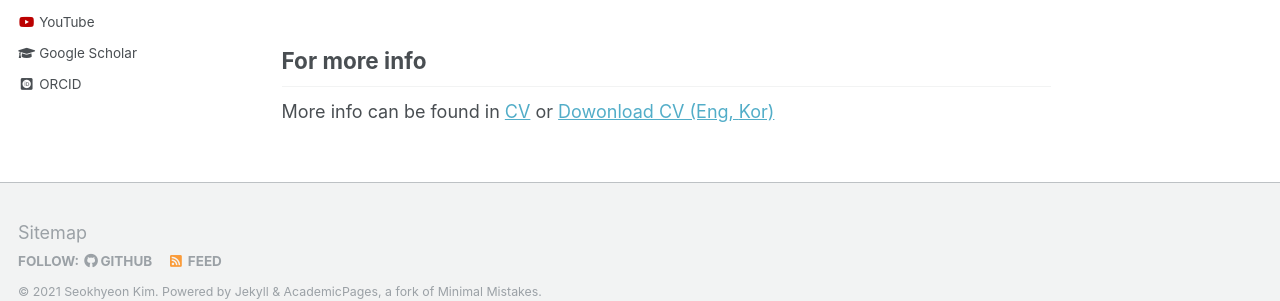
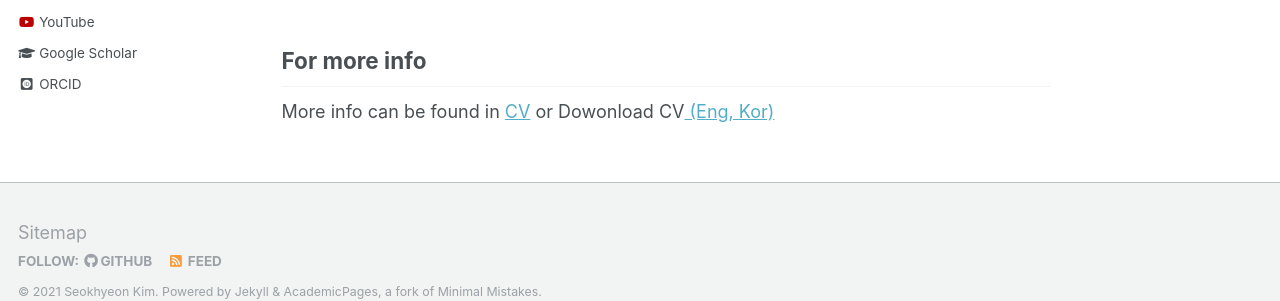
Before and after one commit to uawds/SanghoonJunWater.github.io, a Jekyll site: the page built from _pages/about.md, in a window 1280 px wide and 900 px high, scrolled down 2411 px. Shown: the part 563-864 px from the top of the window. Built offline with Jekyll 4.4.1, drawn with Linux system fonts in a browser that asks for light colours; some web fonts are replaced.

Commit message:
update CV

```diff
--- a/_pages/about.md
+++ b/_pages/about.md
@@ -49,4 +49,4 @@ S. Kim, Y. Liu, F. Johnson, R. Parinussa, A. Sharma. (2015). A global comparison
 
 
 ## For more info
-More info can be found in [CV](https://steelpl.github.io/cv/) or [Dowonload CV (Eng, ](https://steelpl.github.io/files/CV_Seokhyeon.pdf)[Kor)](https://steelpl.github.io/files/CV_Seokhyeon.pdf)
+More info can be found in [CV](https://steelpl.github.io/cv/) or Dowonload CV[ (Eng, ](https://steelpl.github.io/files/CV_Seokhyeon.pdf)[Kor)](https://steelpl.github.io/files/CV_Seokhyeon.pdf)
```
Also changed, not shown: _pages/cv.md (+1 -1 lines).
